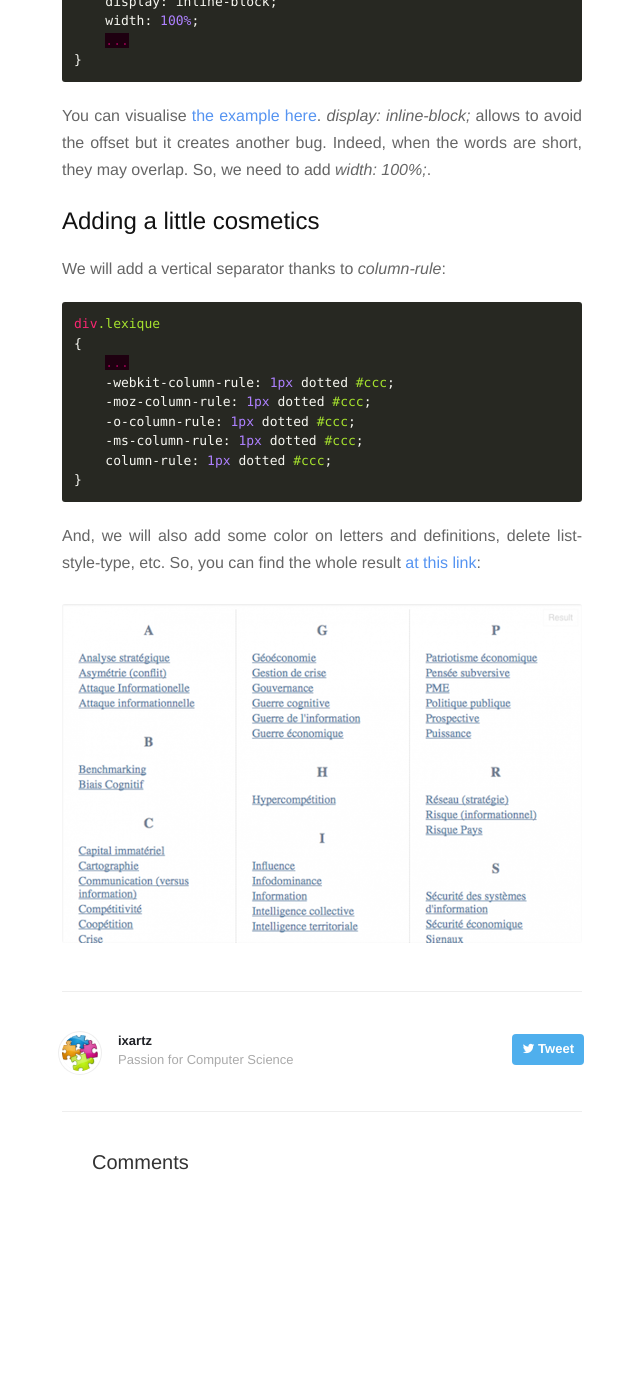
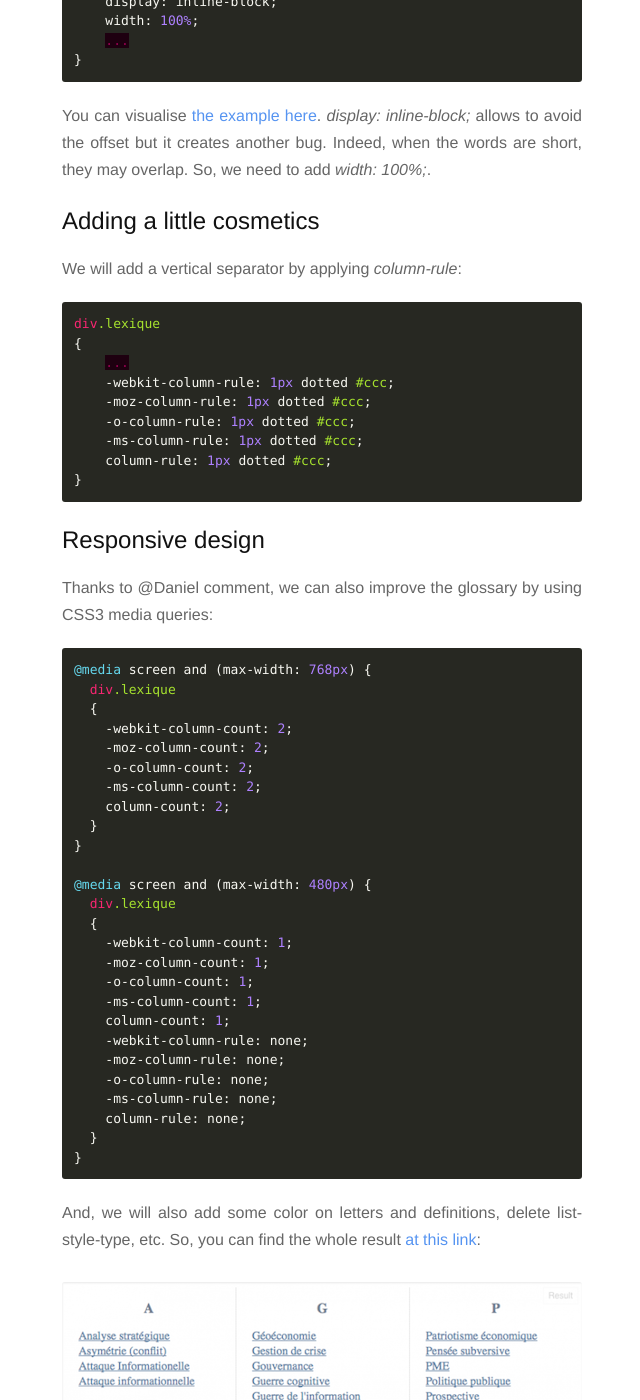
Before and after one commit to ixartz/My-blog, a Jekyll site: the page built from _posts/2014-04-12-create-a-glossary-layout-in-html5.md, in a window 1280 px wide and 1400 px high, scrolled down 2288 px. Shown: the whole window, without its empty margins (318-958 px from the left). Built offline with Jekyll 4.4.1, drawn with Linux system fonts in a browser that asks for light colours; nearby versions of some CDN libraries; comment, search, counter and statistics services are not loaded; before the commit the page ends 3580 px from its top, so only the background shows below that.

Commit message:
Add responsive design for the post create a glossary layout

```diff
--- a/_posts/2014-04-12-create-a-glossary-layout-in-html5.md
+++ b/_posts/2014-04-12-create-a-glossary-layout-in-html5.md
@@ -90,7 +90,7 @@ You can visualise <a href="http://jsfiddle.net/ixartz/Bx8nV/4/" target="_blank">
 
 ## Adding a little cosmetics
 
-We will add a vertical separator thanks to *column-rule*:
+We will add a vertical separator by applying *column-rule*:
 
 {% highlight css %}
 div.lexique
@@ -104,6 +104,38 @@ div.lexique
 }
 {% endhighlight %}
 
-And, we will also add some color on letters and definitions, delete list-style-type, etc. So, you can find the whole result <a href="http://jsfiddle.net/ixartz/L7Fzv/2/" target="_blank">at this link</a>:
+## Responsive design
+
+Thanks to @Daniel comment, we can also improve the glossary by using CSS3 media queries:
+{% highlight css %}
+@media screen and (max-width: 768px) {
+  div.lexique
+  {
+    -webkit-column-count: 2;
+    -moz-column-count: 2;
+    -o-column-count: 2;
+    -ms-column-count: 2;
+    column-count: 2;
+  }
+}
+
+@media screen and (max-width: 480px) {
+  div.lexique
+  {
+    -webkit-column-count: 1;
+    -moz-column-count: 1;
+    -o-column-count: 1;
+    -ms-column-count: 1;
+    column-count: 1;
+    -webkit-column-rule: none;
+    -moz-column-rule: none;
+    -o-column-rule: none;
+    -ms-column-rule: none;
+    column-rule: none;
+  }
+}
+{% endhighlight %}
+
+And, we will also add some color on letters and definitions, delete list-style-type, etc. So, you can find the whole result <a href="http://jsfiddle.net/ixartz/L7Fzv/" target="_blank">at this link</a>:
 
 ![The final result]({{ site.baseurl }}assets/images/posts/result-html.png)
```
